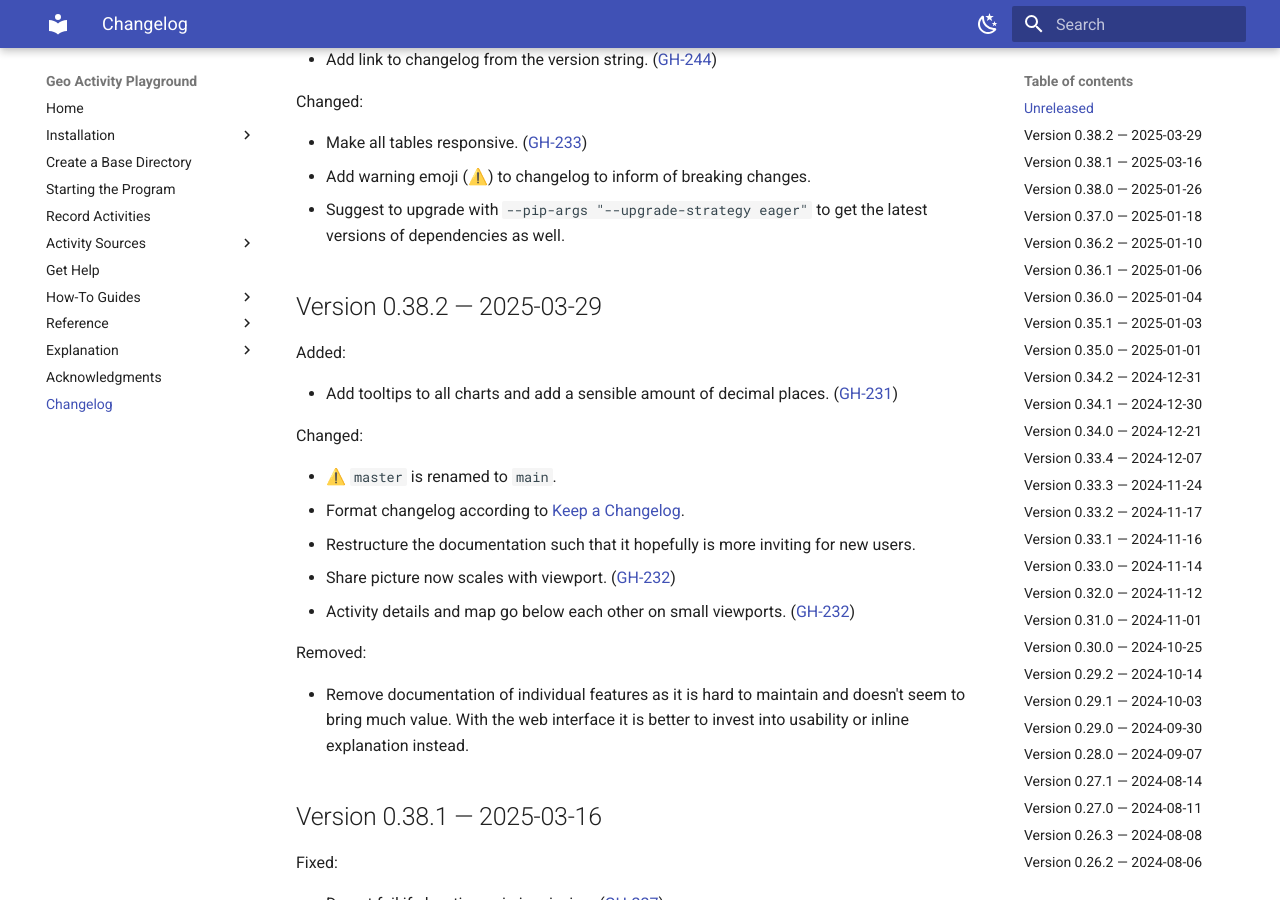
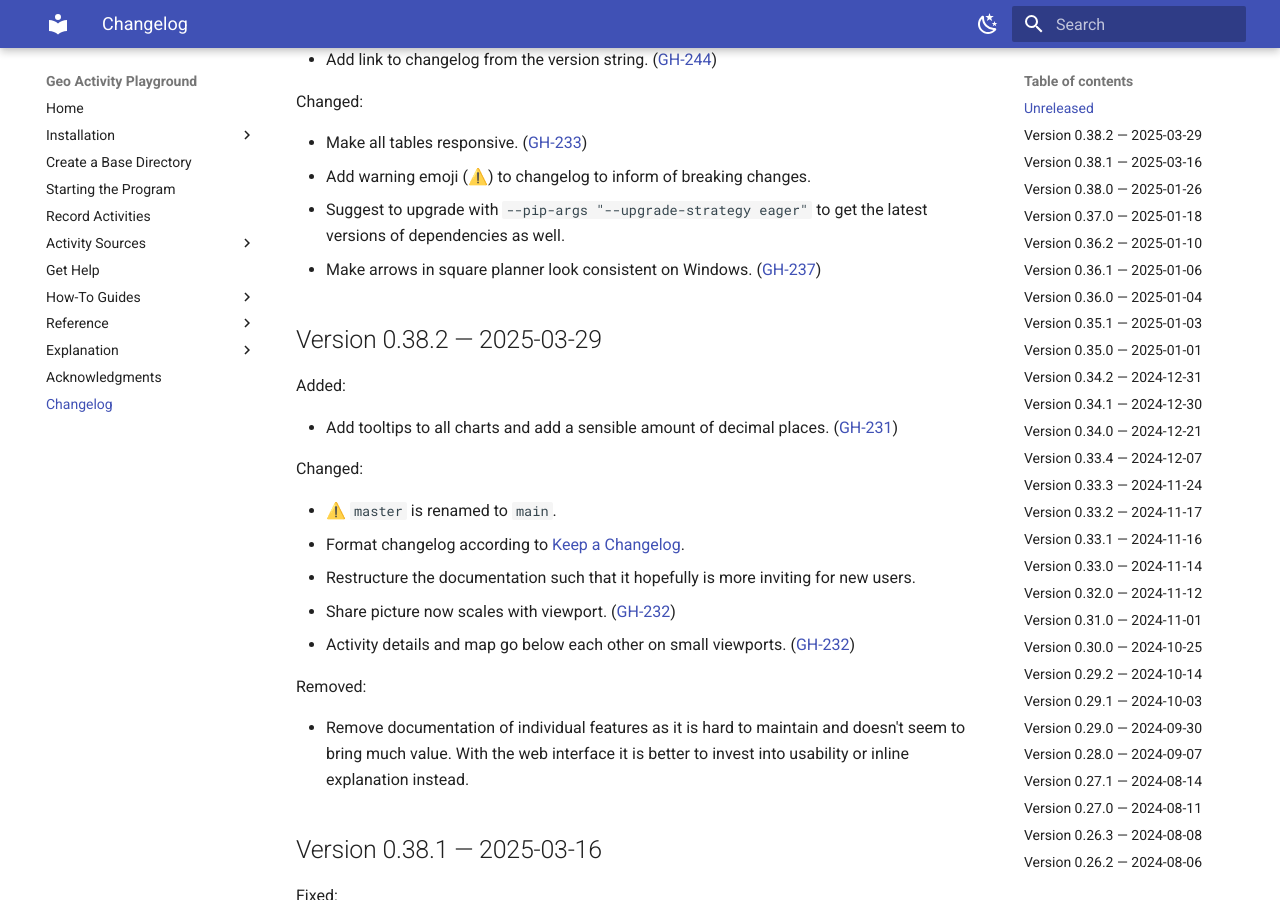
Before and after one commit to martin-ueding/geo-activity-playground, an MkDocs documentation site: the page built from docs/changelog.md, in a window 1280 px wide and 900 px high, scrolled down 350 px. Built offline with MkDocs 1.6.1 and Material for MkDocs 9.7.7, drawn with Linux system fonts in a browser that asks for light colours.

Commit message:
Changelog entry

```diff
--- a/docs/changelog.md
+++ b/docs/changelog.md
@@ -28,6 +28,7 @@
 - Make all tables responsive. ([GH-233](https://github.com/martin-ueding/geo-activity-playground/issues/233))
 - Add warning emoji (⚠️) to changelog to inform of breaking changes.
 - Suggest to upgrade with `--pip-args "--upgrade-strategy eager"` to get the latest versions of dependencies as well.
+- Make arrows in square planner look consistent on Windows. ([GH-237](https://github.com/martin-ueding/geo-activity-playground/issues/237))
 
 ## Version 0.38.2 — 2025-03-29
 
```
